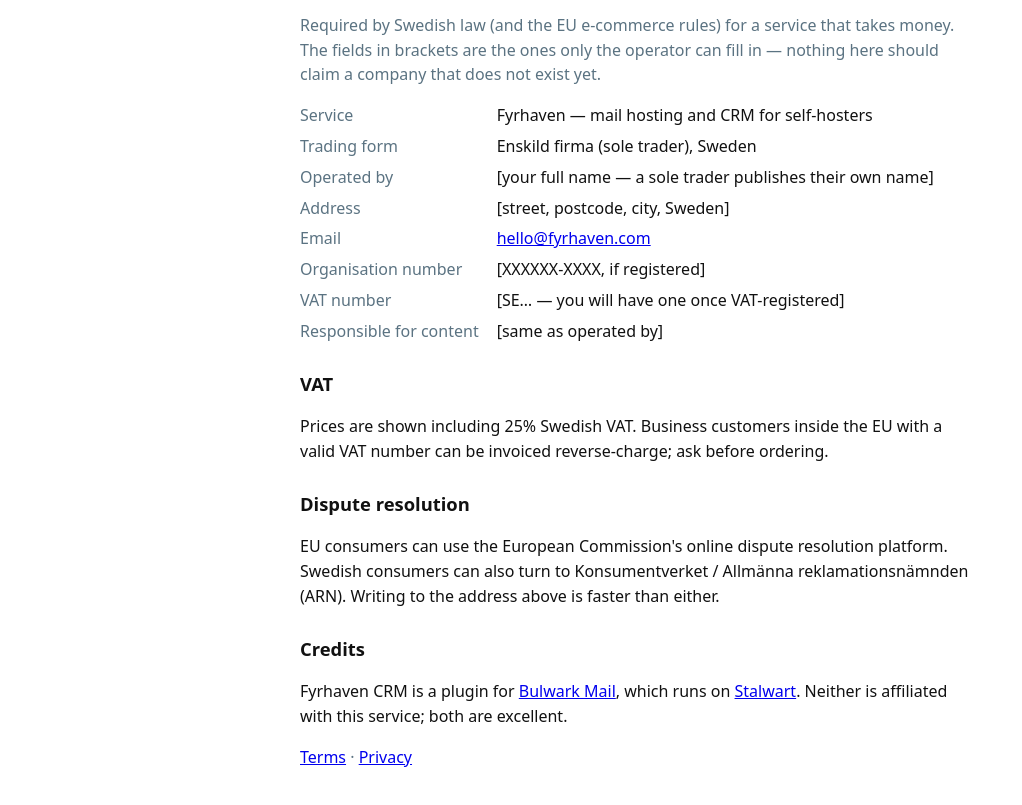
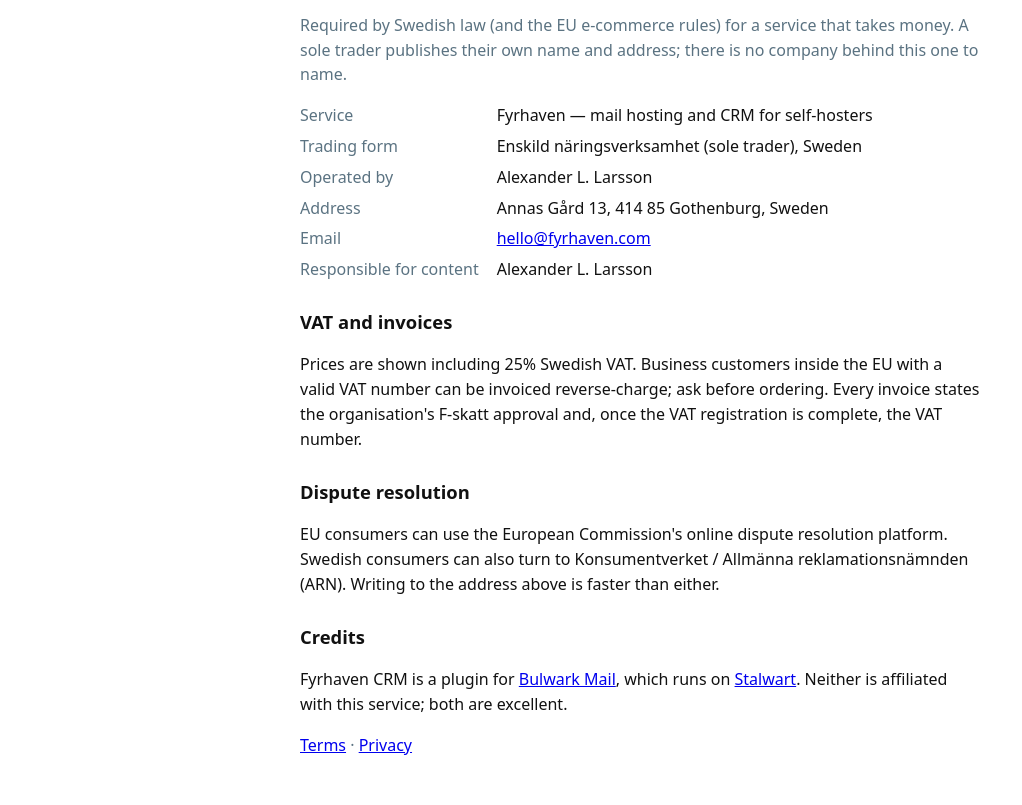
Before and after one commit to Fyrhaven/Fyrhaven-CRM, a website: page fyrhaven-server/site/imprint.html in a window 1280 px wide. Shown: the part 119-924 px from the top of the page, without its empty margins (0-1022 px from the left). Drawn offline with Linux system fonts and the light colour scheme.

Commit message:
imprint: the operator is named — Alexander L. Larsson, Gothenburg
The four brackets are gone: name, address, trading form and the party
responsible for content, with the VAT line saying what an invoice will carry once
the registration is through. A sole trader publishes their own name, so there is
no company to name and nothing here claims one.

Also caught while deploying: an earlier failed edit truncated the page to zero
bytes. It is rewritten and verified live rather than assumed.

```diff
--- a/fyrhaven-server/package.json
+++ b/fyrhaven-server/package.json
@@ -1,6 +1,6 @@
 {
   "name": "fyrhaven-store",
-  "version": "1.14.1",
+  "version": "1.14.2",
   "private": true,
   "type": "module",
   "description": "The Contact Manager cloud store (#68): the key/value service the plugin's record stores live on.",
--- a/fyrhaven-server/site/imprint.html
+++ b/fyrhaven-server/site/imprint.html
@@ -12,26 +12,24 @@
   <main>
     <h1>Imprint</h1>
     <p class="muted">
-      Required by Swedish law (and the EU e-commerce rules) for a service that takes money. The fields
-      in brackets are the ones only the operator can fill in — nothing here should claim a company
-      that does not exist yet.
+      Required by Swedish law (and the EU e-commerce rules) for a service that takes money. A sole
+      trader publishes their own name and address; there is no company behind this one to name.
     </p>
 
     <dl>
       <dt>Service</dt><dd>Fyrhaven — mail hosting and CRM for self-hosters</dd>
-      <dt>Trading form</dt><dd>Enskild firma (sole trader), Sweden</dd>
-      <dt>Operated by</dt><dd>[your full name — a sole trader publishes their own name]</dd>
-      <dt>Address</dt><dd>[street, postcode, city, Sweden]</dd>
+      <dt>Trading form</dt><dd>Enskild näringsverksamhet (sole trader), Sweden</dd>
+      <dt>Operated by</dt><dd>Alexander L. Larsson</dd>
+      <dt>Address</dt><dd>Annas Gård 13, 414 85 Gothenburg, Sweden</dd>
       <dt>Email</dt><dd><a href="mailto:hello@fyrhaven.com">hello@fyrhaven.com</a></dd>
-      <dt>Organisation number</dt><dd>[XXXXXX-XXXX, if registered]</dd>
-      <dt>VAT number</dt><dd>[SE… — you will have one once VAT-registered]</dd>
-      <dt>Responsible for content</dt><dd>[same as operated by]</dd>
+      <dt>Responsible for content</dt><dd>Alexander L. Larsson</dd>
     </dl>
 
-    <h2>VAT</h2>
+    <h2>VAT and invoices</h2>
     <p>
       Prices are shown including 25% Swedish VAT. Business customers inside the EU with a valid VAT
-      number can be invoiced reverse-charge; ask before ordering.
+      number can be invoiced reverse-charge; ask before ordering. Every invoice states the
+      organisation's F-skatt approval and, once the VAT registration is complete, the VAT number.
     </p>
 
     <h2>Dispute resolution</h2>
```
